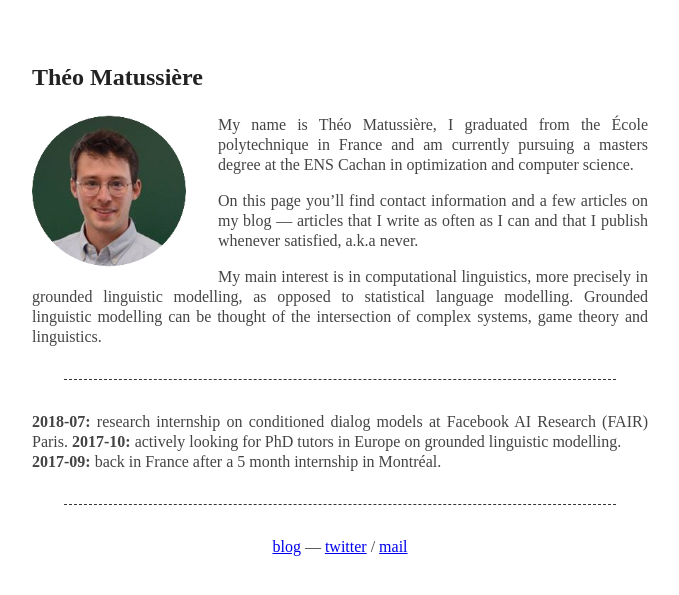
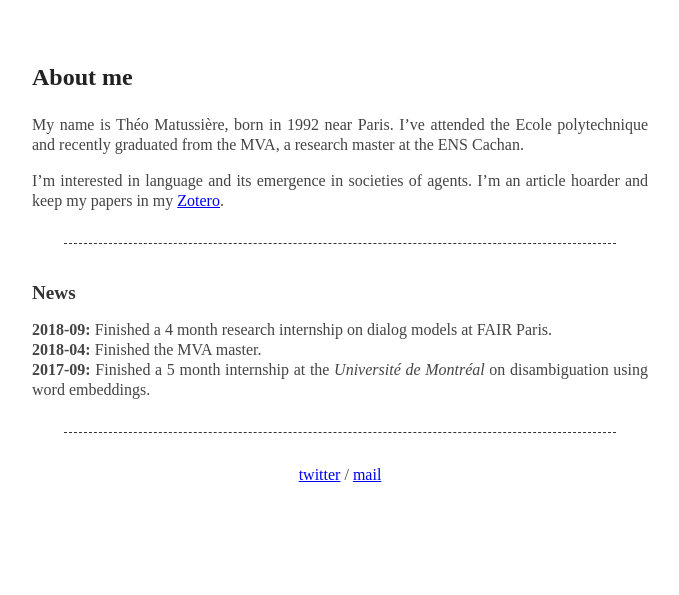
Before and after one commit to theo-m/theo-m.github.io, a Jekyll site: the page built from index.md, in a window 1280 px wide. Shown: the top 595 px of the page, without its empty margins (300-979 px from the left). Built offline with Jekyll 4.4.1, drawn with Linux system fonts in a browser that asks for light colours.

Commit message:
Update all

```diff
--- a/_misc/2017-10-19-blade-runner-2049.markdown
+++ b/_misc/2017-10-19-blade-runner-2049.markdown
@@ -9,8 +9,8 @@ layout: main
 
 I like the first Blade Runner: it combines great atmosphere, cool music, and robots. It also has something else; terrific actors and an underlying mesh of thoughts about human nature, free will and much more. It is filled with numerous symbolical references that make it very enjoyable to watch and rewatch.
 
-I think the second one was good, but not in the same way. It was a spectacle in the first definition of the word; image and sound are well crafted, thrown to the spectator for its pure enjoyment. The synthetizors of the first movie are there, but Hans Zimmer-ed, _i.e._ put their maximum. And I have not even seen it in an iMax theatre. For a side note I think that this fact is revelatory of the fact that to make theatres relevant in the Neftlix era productors insist on the experience being fully sensorial so as to not be replicated at home.
+I think the second one was good, but not in the same way. It was a spectacle in the first definition of the word; image and sound are well crafted, thrown to the spectator for its pure enjoyment. The synthetizors of the first movie are there, but Hans Zimmer-ed, _i.e._ put their maximum. And I have not even seen it in an iMax theatre. As a side note I think that this reveals the fact that to make theatres relevant in the Neftlix era productors must make experience being fully sensorial so as to not be replicable at home.
 
-I felt the movie lacked the metaphysical interrogations the first raises, or more accurately bears in itself. Of course it tries to bring questions about human nature, but those questions are not as important to the story, where they were essential to Deckard's survival. Here these questions are almost anecdotal --- if replicants can give birth, what exactly does it mean? The first movie didn't provide with answers either, but the questions were diverse, and they pertained to the hero himself. Here the metaphysical interrogations are a tool for the plot; if the give birth then they are auto-sufficient and it motivates the big corporation to hunt them down. Besides that, what does it matter to the spectator?
+I felt the movie lacked the metaphysical interrogations the first raises, or more accurately bears in itself. Of course it tries to bring questions about human nature, but those questions are not as important to the story, where they were essential to Deckard's survival. Here these questions are almost anecdotal --- if replicants can give birth, what exactly does it mean? The first movie didn't provide with answers either, but the questions were diverse, and they pertained to the hero himself. Here the metaphysical interrogations are a tool for the plot in that if they give birth then they are auto-sufficient and it motivates the big corporation to hunt them down. Besides that, what does it matter to the spectator?
 
-So despite its really well done atmosphere, the splendid visuals and overwhelming soundtrack, this new iteration lacks some soul. In the same way that the visuals of Blade Runner are dark and dirty while the new one is shinier, more cosy, something else didn't pass through; its deep philosophical elements.
+So despite its really well done atmosphere, the splendid visuals and overwhelming soundtrack, this new iteration lacks the spiritual intensity of the first one. In the same way that the visuals of Blade Runner are dark and dirty while the new one is shinier, more cosy, something else didn't pass through; its deep philosophical elements.
--- a/index.md
+++ b/index.md
@@ -1,26 +1,26 @@
 ---
 layout: main
-title: Théo Matussière
+title: About me
 ---
 
-![mug](/files/me.png)
-{: #pp}
 
-My name is Théo Matussière, I graduated from the École polytechnique in France and am currently pursuing a masters degree at the ENS Cachan in optimization and computer science.
+My name is Théo Matussière, born in 1992 near Paris. I've attended the Ecole polytechnique and recently graduated from the MVA, a research master at the ENS Cachan.
 
-On this page you'll find contact information and a few articles on my blog --- articles that I write as often as I can and that I publish whenever satisfied, a.k.a never.
+I'm interested in language and its emergence in societies of agents. I'm an article hoarder and keep my papers in my [Zotero](https://www.zotero.org/theo-m).
 
-My main interest is in computational linguistics, more precisely in grounded linguistic modelling, as opposed to statistical language modelling. Grounded linguistic modelling can be thought of the intersection of complex systems, game theory and linguistics.
 
 ---
 {: #smallruler}
 
-**2018-07:** research internship on conditioned dialog models at Facebook AI Research (FAIR) Paris.
-**2017-10:** actively looking for PhD tutors in Europe on grounded linguistic modelling.
-**2017-09:** back in France after a 5 month internship in Montréal.
+## News
+
+**2018-09:** Finished a 4 month research internship on dialog models at FAIR Paris.
+**2018-04:** Finished the MVA master.
+**2017-09:** Finished a 5 month internship at the _Université de Montréal_ on disambiguation using word embeddings.
 
 ---
 {: #smallruler}
 
-[blog](/blog) --- [twitter](https://twitter.com/theo_mtsr) / [mail](mailto:tmatussiere+blog@gmail.com)
+<!-- [blog](/blog)   -->
+[twitter](https://twitter.com/theo_mtsr) / [mail](mailto:tmatussiere+blog@gmail.com)
 {: style="text-align: center"}
```
Also changed, not shown: _misc/2017-08-08-ubuntu-xps15.md (+2 -2 lines), _nlp/agentbased-lm.md (+2 -1 lines).
